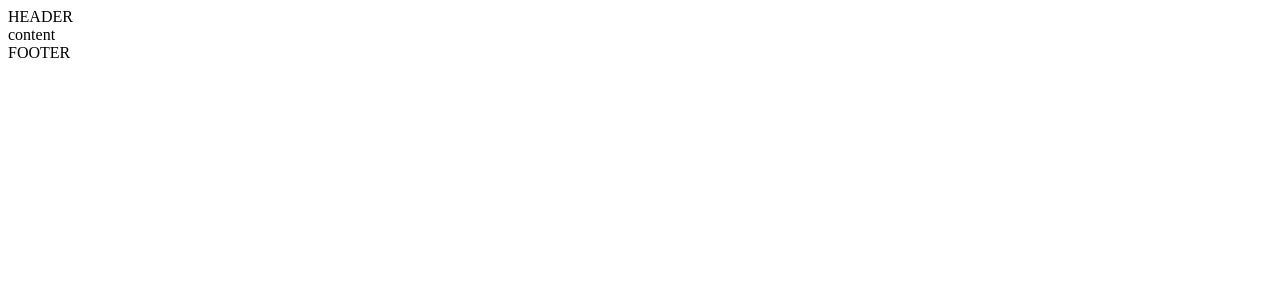
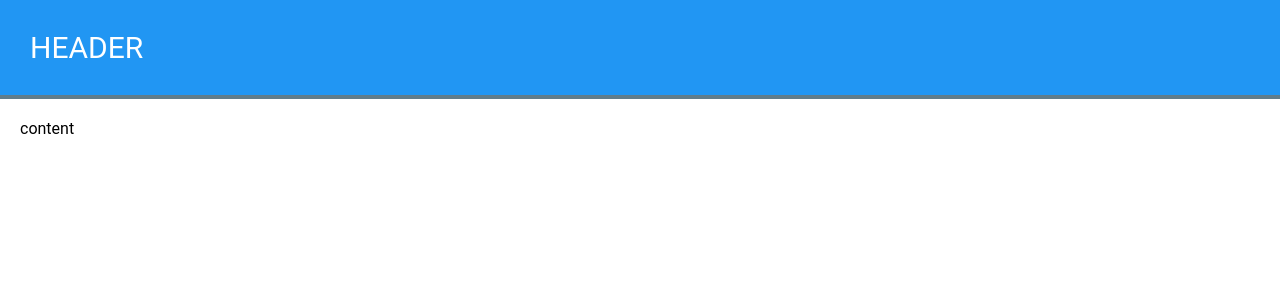
Before and after one commit to shengo333/udemi-tuts, a Vue app in the folder udemi-tuts/: page / in a window 1280 px wide. Shown: the top 300 px of the page. Built offline with nearby package versions, Linux system fonts and the light colour scheme.

Commit message:
some simple styling

```diff
--- a/udemi-tuts/src/App.vue
+++ b/udemi-tuts/src/App.vue
@@ -1,7 +1,7 @@
 <template>
     <div>
         <app-header></app-header>
-        <div>
+        <div class="container">
             content
         </div>
         <app-footer></app-footer>
@@ -9,11 +9,21 @@
 </template>
 
 <script>
-    import Footer from './components/header_footer/Footer.vue';
     export default {
-        components:{
-            'app-footer': Footer
-        }
+
 
     }
 </script>
+
+<style>
+    body {
+        padding: 0;
+        margin:0;
+        font-family: 'Roboto', sans-serif;;
+    }
+    .container{
+        min-height: 84vh;
+        box-sizing: border-box;
+        padding: 20px;
+    }
+</style>
--- a/udemi-tuts/src/components/header_footer/Footer.vue
+++ b/udemi-tuts/src/components/header_footer/Footer.vue
@@ -3,3 +3,11 @@
         FOOTER
     </footer>
 </template>
+
+<style scoped>
+    footer {
+        background: #607d8D;
+        padding: 20px;
+        color:#fff;
+    }
+</style>
--- a/udemi-tuts/src/components/header_footer/Header.vue
+++ b/udemi-tuts/src/components/header_footer/Header.vue
@@ -3,3 +3,14 @@
         HEADER
     </header>
 </template>
+
+<style scoped>
+    header {
+        background: #2196F3;
+        border-bottom: 4px solid #607D8B;
+        box-sizing: border-box;
+        padding: 30px;
+        color: #ffffff;
+        font-size: 30px;
+    }
+</style>
```
